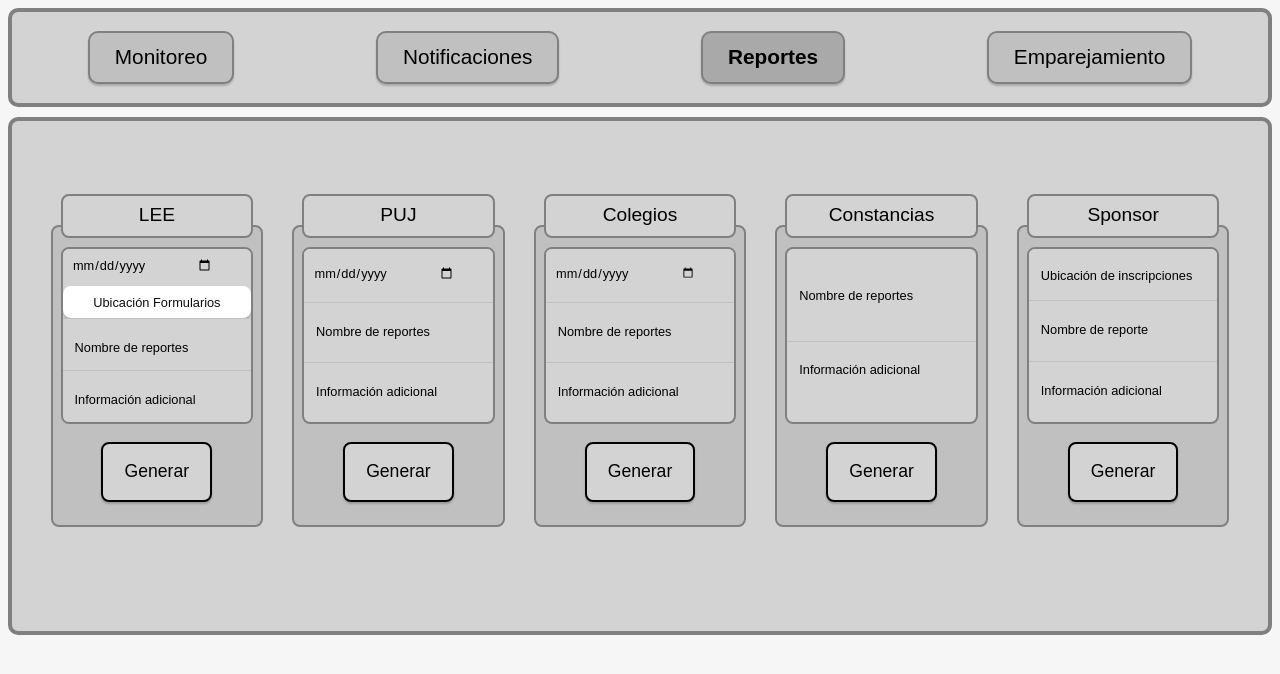
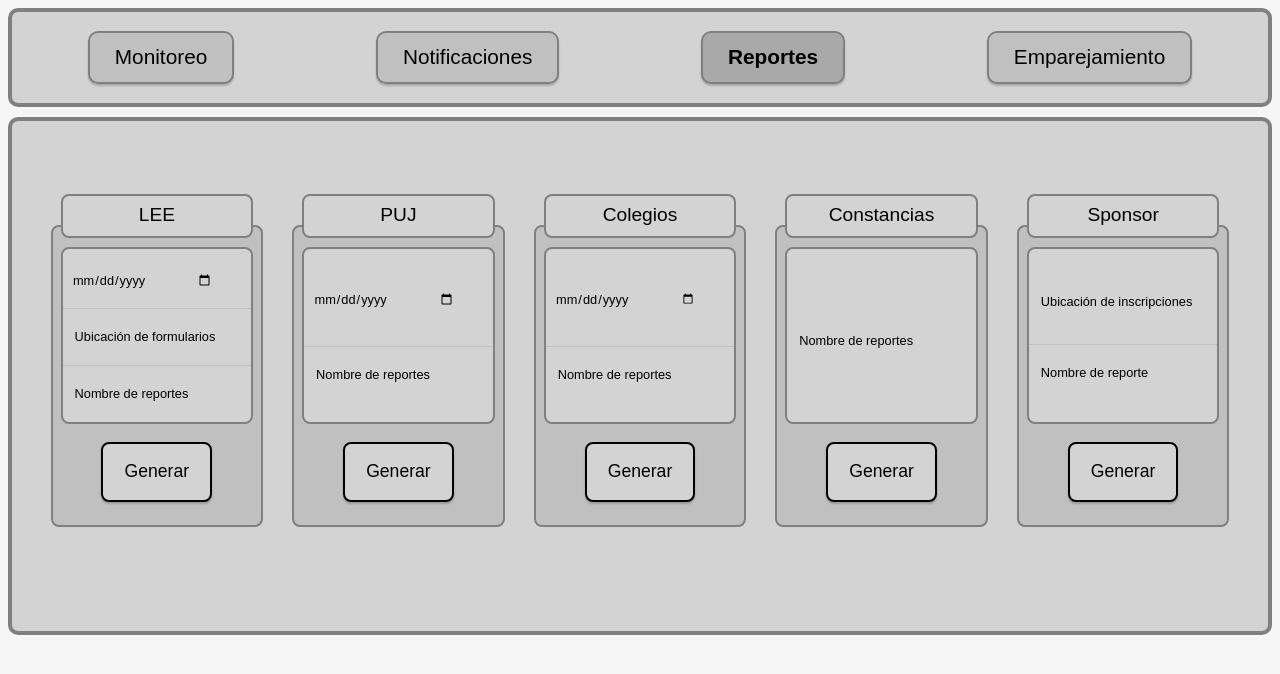
Before and after one commit to SistemaTuGestor/Sistema-TuGestor, a React (Vite) app in the folder stg/: page /reportes in a window 1280 px wide. Shown: the top 674 px of the page. Built offline with nearby package versions, Linux system fonts and the light colour scheme.

Commit message:
:lipstick: Mejoro GUI de reportes.

```diff
--- a/stg/src/components/Pantallas/Reportes/Reportes.css
+++ b/stg/src/components/Pantallas/Reportes/Reportes.css
@@ -63,7 +63,7 @@
         text-align : left ;
         /* Ítems */
         padding : 0 ;
-        line-height : 160% ;
+        line-height : 140% ;
         list-style-type : none ;
         overflow : scroll ;
     } .lista li {
@@ -71,11 +71,11 @@
         background-color : lightgray ;
         border-top : 1px solid silver ;
         /* Elementos */
-        padding : 10% 0 6% 12px ;
+        padding : 10% 0 4% 12px ;
         line-height : -10px ;
     } .lista li:first-child {
         border-top : none ;
-        margin-top : -12px ;
+        margin-top : -8px ;
         margin-bottom: -7px;
     } .lista input {
         /* Posición */
@@ -91,6 +91,8 @@
         box-shadow : none ;
         /* Letra */
         color : black ;
+    } .lista li:hover {
+        text-decoration : underline ;
     }
 
     .opciones button {
--- a/stg/src/components/Pantallas/Reportes/Reportes.tsx
+++ b/stg/src/components/Pantallas/Reportes/Reportes.tsx
@@ -32,46 +32,55 @@
   } ;
 
   const evento_clickCancelar = ( ) => {
-    alert ( `Generación cancelada.` ) ;
     setEmergenteVisible ( false ) ;
   }
 
   const evento_clickVerificar = ( ) => {
-    alert ( `Abrir explorador de archivos para visualizar reportes` ) ;
     handleFileClick() ;
     setEmergenteVisible ( true ) ;
   } ;
 
   const evento_clickEnviar = ( ) => {
-    alert ( `Confirmar envío` ) ;
+    alert ( `¡Envío exitoso!` ) ;
     setEmergenteVisible ( false ) ;
   } ;
 
 
   //// Apertura de explorador de archivos.
-  const [folderPath, setFolderPath] = useState<string | null>(null);
+  const [folderPath, setFolderPath] = useState<string | null>("Ubicación de formularios") ;
+
   const handleSelectFolder = async () => {
+
     try {
-      const selectedPath = await open({
-        directory: true, // Permite seleccionar una carpeta
-        multiple: false, // Solo permite seleccionar una
-      });
 
-      if (typeof selectedPath === "string") {
-        setFolderPath(selectedPath);
-        console.log("Carpeta seleccionada:", selectedPath);
+      const selectedPath = await open ( {
+        directory : true,  // Permite seleccionar una carpeta.
+        multiple : false ,  // Solo permite seleccionar una.
+      } ) ;
 
-        // Enviar la ruta al backend de Rust
+      if ( typeof selectedPath === "string" ) {
+
+        // Imprimir por consola.
+        console.log ( "Carpeta seleccionada:",selectedPath ) ;
+
+        // Imprimir por GUI.
+        const folderName = selectedPath.split(/[\\/]/).pop() || "Carpeta seleccionada" ;
+        setFolderPath ( folderName ) ;
+
+        // Enviar la ruta al backend.
         invoke("recibir_path_carpeta", { path: selectedPath })
           .then(() => console.log("Ruta enviada correctamente"))
           .catch((err) => console.error("Error al enviar la ruta:", err));
+
       }
+
     } catch (error) {
-      console.error("Error al seleccionar la carpeta:", error);
+
+      console.error ( "Error al seleccionar la carpeta:",error ) ;
+
     }
-  };
 
-
+  } ;
 
   const fileInputRef = useRef <HTMLInputElement|null> (null) ;
   // Handle file selection
@@ -113,12 +122,10 @@
               }}
             />
           </li>
-          <button onClick={()=> handleSelectFolder()}>
-            Ubicación Formularios
-          </button>
+          <li onClick={()=>handleSelectFolder()}>
+            {folderPath}
+          </li>
           <li>Nombre de reportes</li>
-          <li>Información adicional</li>
-          <li>{folderPath && <p>Carpeta seleccionada: {folderPath}</p>}</li>
         </ul>
         <div className="opciones">
           <button onClick={()=>evento_clickGenerar("LEE")}>
@@ -145,7 +152,6 @@
             />
           </li>
           <li>Nombre de reportes</li>
-          <li>Información adicional</li>
         </ul>
         <div className="opciones">
           <button onClick={()=>evento_clickGenerar("PUJ")}>
@@ -172,7 +178,6 @@
             />
           </li>
           <li>Nombre de reportes</li>
-          <li>Información adicional</li>
         </ul>
         <div className="opciones">
           <button onClick={()=>evento_clickGenerar("Colegios")}>
@@ -186,7 +191,6 @@
         </div>
         <ul className="lista">
           <li>Nombre de reportes</li>
-          <li>Información adicional</li>
         </ul>
         <div className="opciones">
           <button onClick={()=>evento_clickGenerar("Participantes")}>
@@ -201,7 +205,6 @@
         <ul className="lista">
           <li>Ubicación de inscripciones</li>
           <li>Nombre de reporte</li>
-          <li>Información adicional</li>
         </ul>
         <div className="opciones">
           <button onClick={()=>evento_clickGenerar("Sponsor")}>
```
